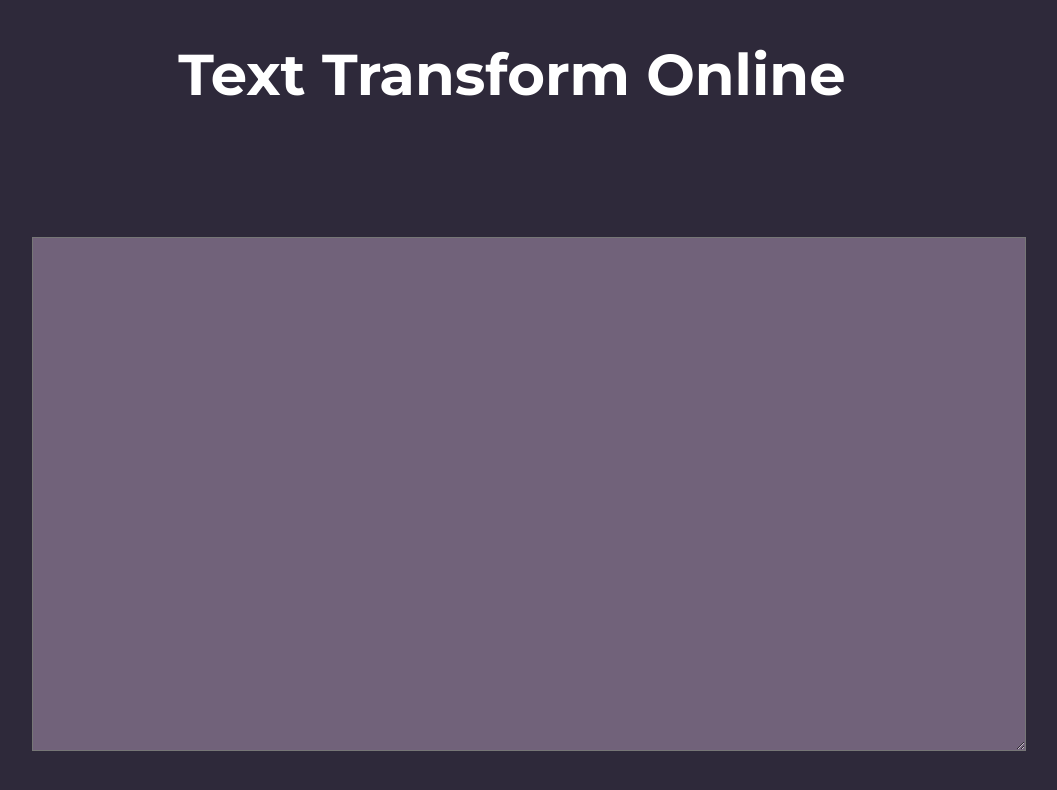
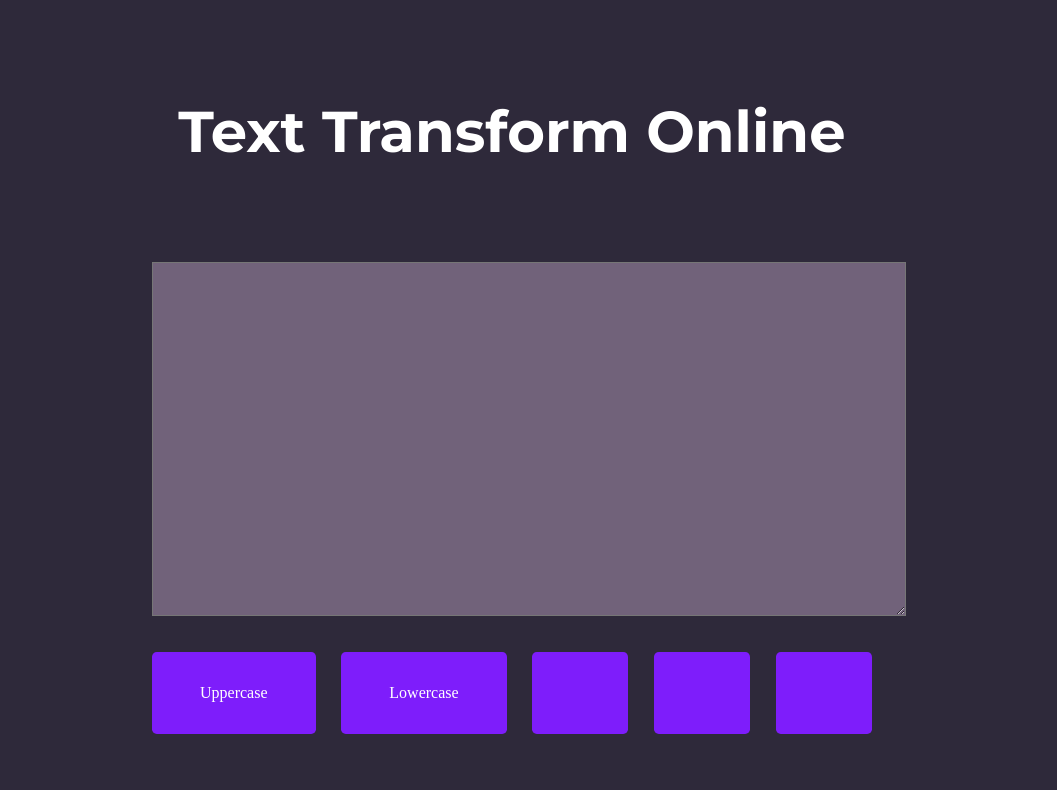
Before and after one commit to xgunzo/text-transform, a website: page html/index.html in a window 1280 px wide. Shown: the whole page, without its empty margins (128-1185 px from the left). Drawn offline with Linux system fonts and the light colour scheme.

Commit message:
Styles for buttons, text area and spacing

```diff
--- a/html/index.html
+++ b/html/index.html
@@ -12,7 +12,14 @@
             <h1>Text Transform Online</h1>
         </div>
         <div class="text-content">
-            <textarea></textarea>
+            <textarea class="textarea"></textarea>
+        </div>
+        <div class="transform-buttons">
+            <a class="transform-button">Uppercase</a>
+            <a class="transform-button">Lowercase</a>
+            <a class="transform-button"></a>
+            <a class="transform-button"></a>
+            <a class="transform-button"></a>
         </div>
     </div>
 
--- a/scss/base/_base.scss
+++ b/scss/base/_base.scss
@@ -8,5 +8,13 @@ body {
 .container {
     display: block;
     margin: 0 auto;
-    max-width: calc(100vw - 20rem);
+    max-width: calc(100vw - 35rem);
 }
+
+.heading {
+    margin-top: 6rem;
+
+    h1 {
+        margin: 0;
+    }
+}
--- a/scss/components/_textarea.scss
+++ b/scss/components/_textarea.scss
@@ -1,6 +1,6 @@
 textarea {
     width: 100%;
-    height: 30rem;
+    height: 20rem;
     background-color: #71627a;
     padding: 1rem;
     color: $white;
--- a/scss/layout/_text-content.scss
+++ b/scss/layout/_text-content.scss
@@ -1,3 +1,3 @@
 .text-content {
-    margin-top: 8rem;
+    margin-top: 6rem;
 }
--- /dev/null
+++ b/scss/layout/_transform-buttons.scss
@@ -0,0 +1,14 @@
+.transform {
+    &-buttons {
+        display: flex;
+        flex-direction: row;
+        justify-content: space-between;
+        margin-top: 2rem;
+    }
+
+    &-button {
+        padding: 2rem 3rem;
+        background-color: #7e1dfb;
+        border-radius: .3rem;
+    }
+}
--- a/scss/main.scss
+++ b/scss/main.scss
@@ -2,3 +2,4 @@
 @import "base/base";
 @import "components/textarea";
 @import "layout/text-content";
+@import "layout//transform-buttons";
```
Also changed, not shown: scss/main.css, 1 other file.
